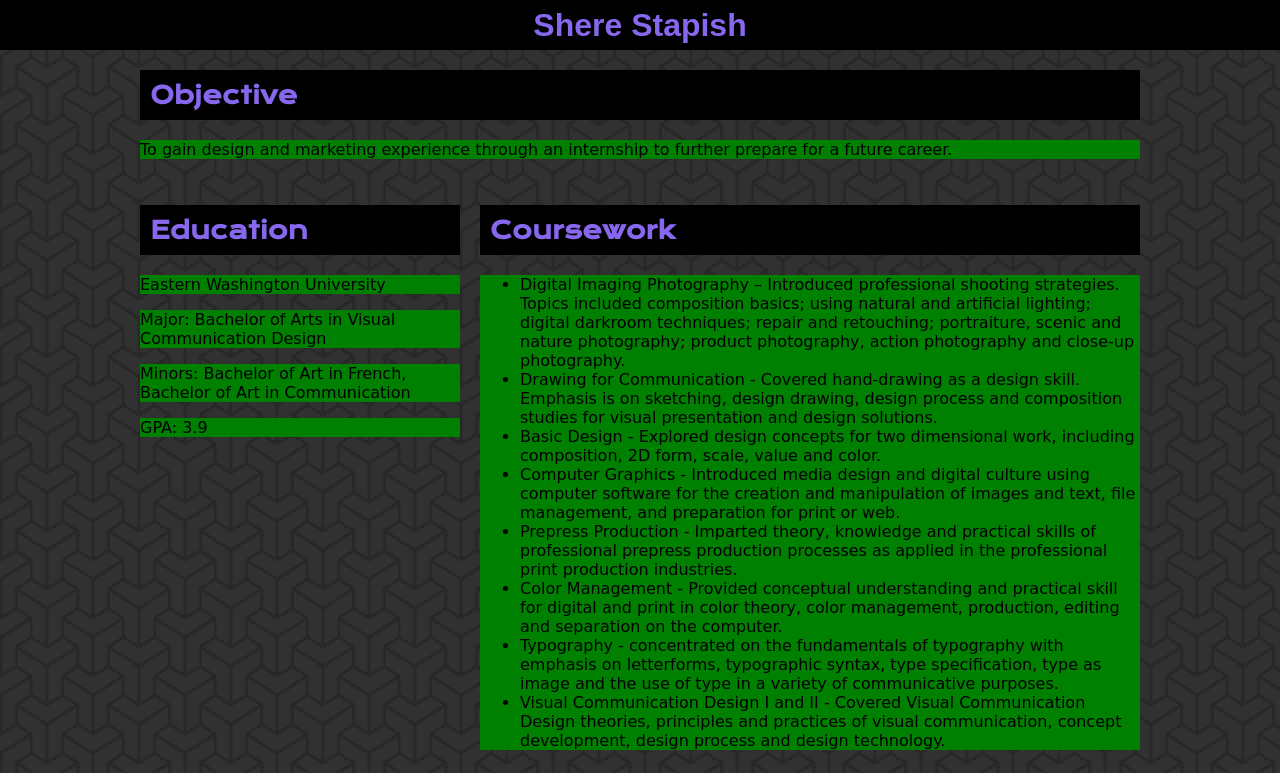
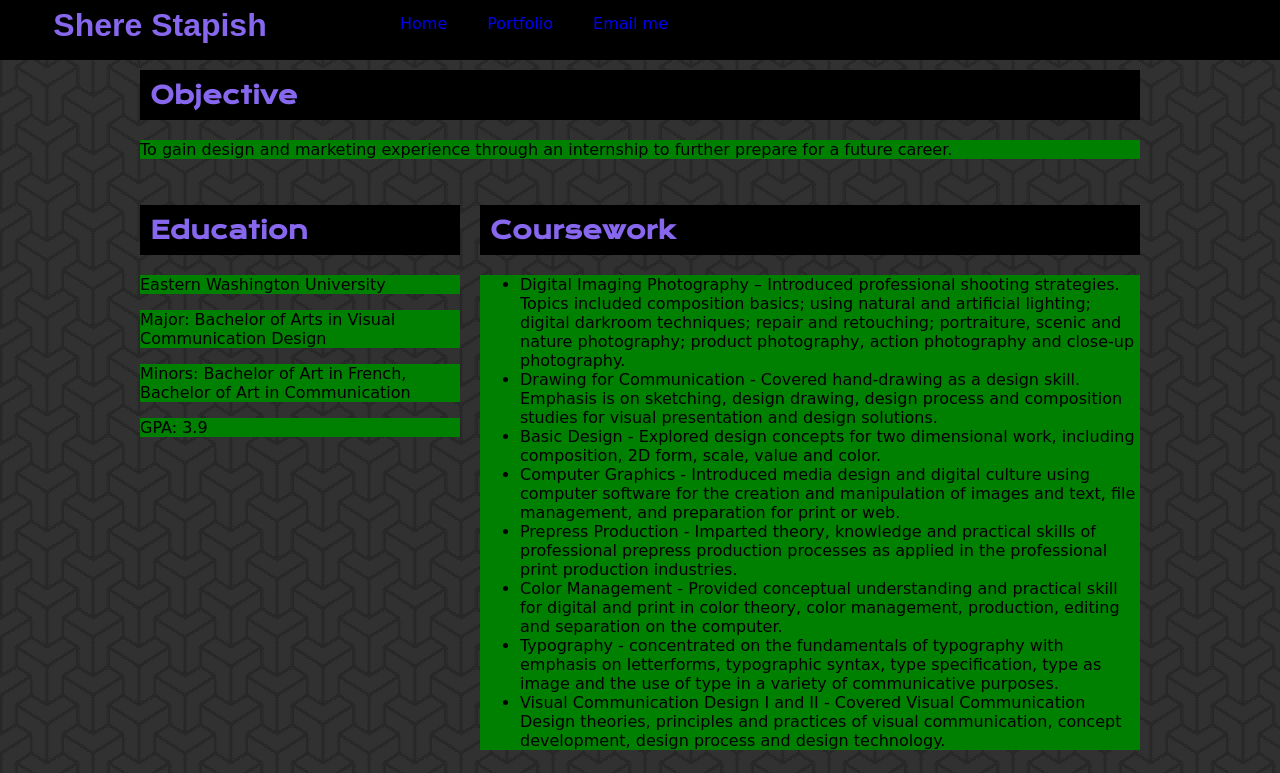
Before and after one commit to sstapish/p2-resume, a plain HTML site: page index.html in a window 1280 px wide. Shown: the top 773 px of the page. Drawn offline with nearby package versions, Linux system fonts and the light colour scheme; a web font is replaced by a local one.

Commit message:
nav bar
heading and navigation links added

```diff
--- a/css/style.css
+++ b/css/style.css
@@ -13,8 +13,10 @@ body {
 	width: 100%;
 }
 
-.fixed {
-	position: fixed;
+nav li {
+	float: left;
+	list-style: none;
+	margin: 0 20px;
 }
 
 ul,
--- a/index.html
+++ b/index.html
@@ -16,8 +16,15 @@
 <body>
 <div class="container showgrid">
 
-	<div class="globalnav grid_12">
-		<h1>Shere Stapish</h1>
+	<div class="globalnav">
+		<h1 class="grid_4">Shere Stapish</h1>
+	<nav class="grid_8">
+		<ul>
+			<li><a href="#">Home</a></li>
+			<li><a href="#">Portfolio</a></li>
+			<li><a href="#">Email me</a></li>
+		</ul>
+	</nav>
 	</div>
 
 	<div class="grid_12">
```
